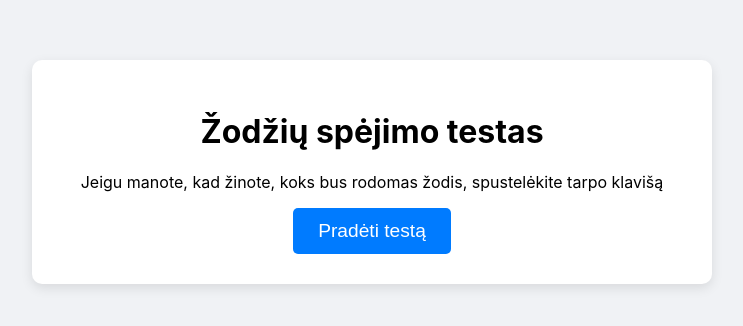
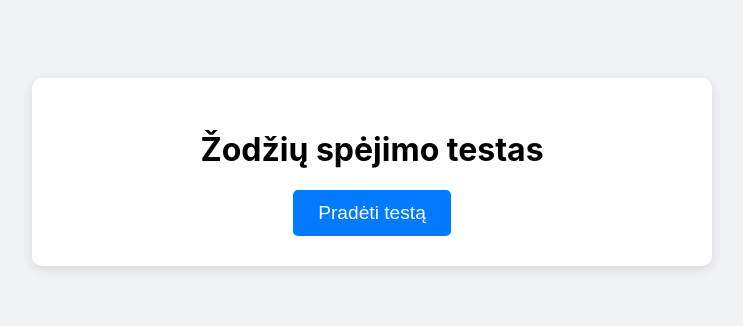
Before and after one commit to Mikas1526/zodziuSpejimas, a plain HTML site: page index.html in a window 1280 px wide. Shown: the part 228-554 px from the top of the page, without its empty margins (268-1011 px from the left). Drawn offline with Linux system fonts and the light colour scheme.

Commit message:
Pataisytas instrukcijų laukelio veikimas

```diff
--- a/index.html
+++ b/index.html
@@ -17,7 +17,7 @@
             <p id="sentence-display"></p>
             <p id="timer-display">0.000 s</p>
         </div>
-        <p id="instructions">Jeigu manote, kad žinote, koks bus rodomas žodis, spustelėkite tarpo klavišą</p>
+        <p id="instructions"></p>
         <button id="start-button">Pradėti testą</button>
 
         <div id="result-container" class="hidden">
--- a/testLogic.js
+++ b/testLogic.js
@@ -64,7 +64,7 @@ function startTest() {
     resultContainer.classList.add('hidden');
     startButton.classList.add('hidden');
     testArea.classList.remove('hidden');
-
+    instructionField.textContent = "Jeigu manote, kad žinote, koks bus rodomas žodis, spustelėkite tarpo klavišą";
     runNextSentence();
 }
 
```
